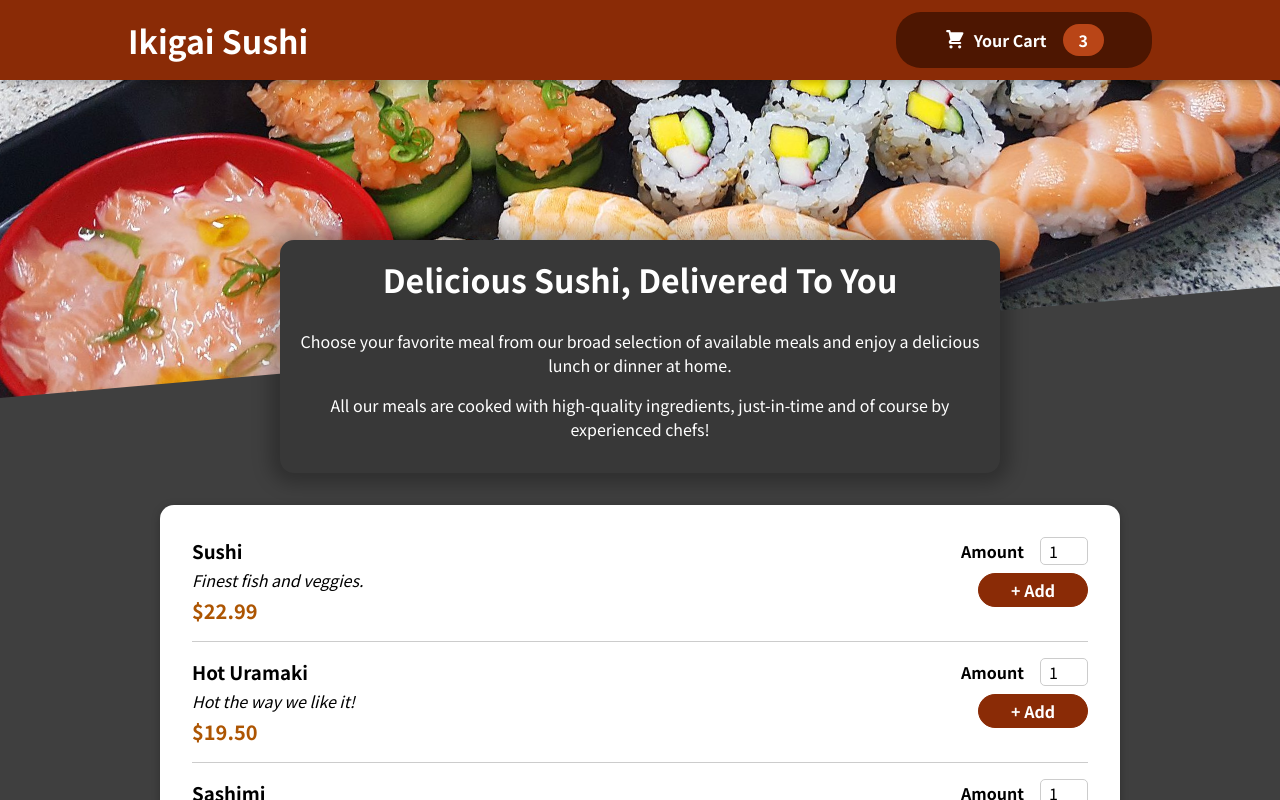
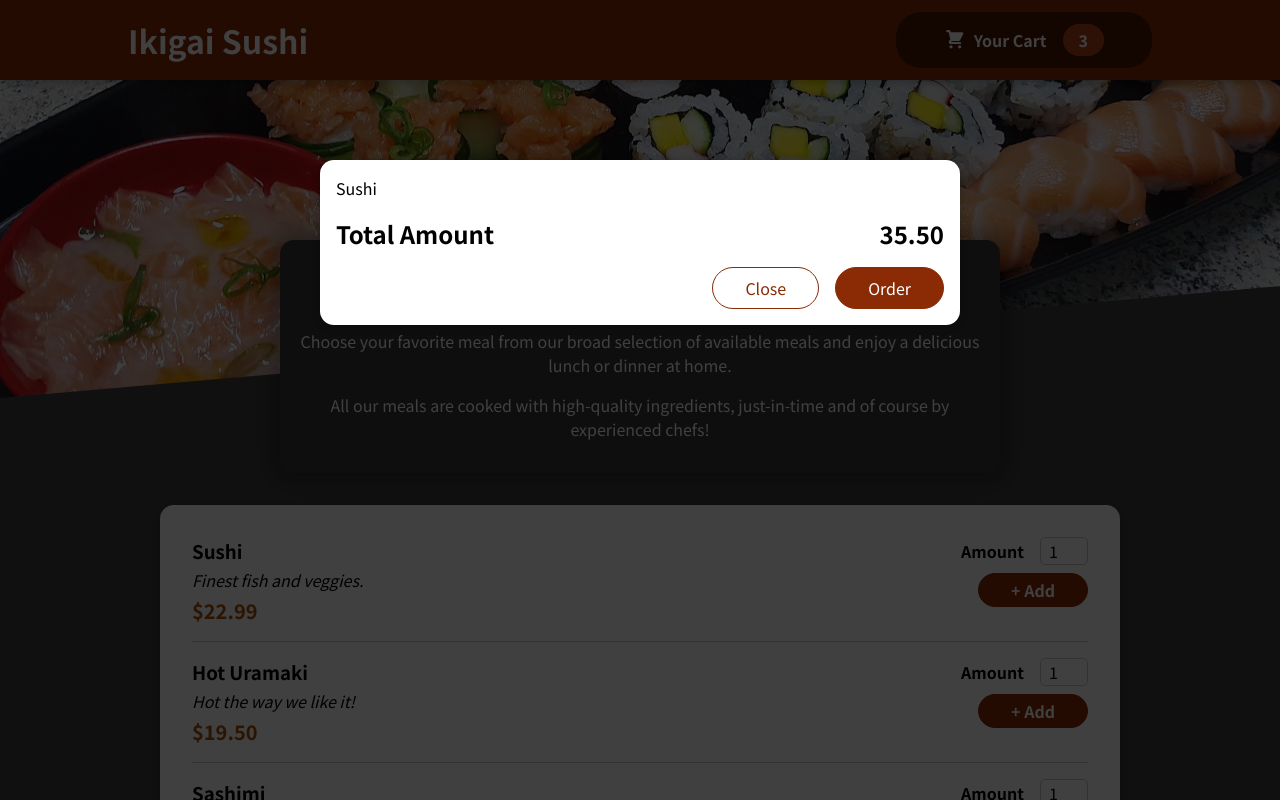
Before and after one commit to luciano-ilha/food-ecomm, a JavaScript app: page / in a window 1280 px wide. Shown: the top 800 px of the page. Built offline with nearby package versions, Linux system fonts and the light colour scheme.

Commit message:
Add cart modal.

```diff
--- a/public/index.html
+++ b/public/index.html
@@ -28,6 +28,7 @@
   </head>
   <body>
     <noscript>You need to enable JavaScript to run this app.</noscript>
+    <div id="overlays"></div>
     <div id="root"></div>
     <!--
       This HTML file is a template.
--- a/src/App.js
+++ b/src/App.js
@@ -1,9 +1,11 @@
+import Cart from "./components/Cart/Cart";
 import Header from "./components/Layout/Header";
 import Prods from "./components/Prods/Prods";
 
 function App() {
   return (
     <>
+      <Cart />
       <Header />
       <main>
         <Prods />
--- a/src/components/Cart/Cart.js
+++ b/src/components/Cart/Cart.js
@@ -1,3 +1,4 @@
+import Modal from '../UI/Modal';
 import classes from './Cart.module.css'
 
 const Cart = props => {
@@ -10,7 +11,7 @@
   );
 
   return (
-    <div>
+    <Modal>
       {cartItems}
       <div className={classes.total}>
         <span>Total Amount</span>
@@ -20,7 +21,7 @@
         <button className={classes['button--alt']}>Close</button>
         <button className={classes.button}>Order</button>
       </div>
-    </div>
+    </Modal>
   );
 };
 
--- /dev/null
+++ b/src/components/UI/Modal.js
@@ -0,0 +1,27 @@
+import ReactDOM from 'react-dom';
+import classes from './Modal.module.css';
+
+const Backdrop = props => {
+  return <div className={classes.backdrop}></div>
+};
+
+const ModalOverlay = props => {
+  return (
+    <div className={classes.modal}>
+      <div className={classes.content}>{props.children}</div>
+    </div>
+  );
+};
+
+const portalElement = document.getElementById('overlays');
+
+const Modal = props => {
+  return (
+    <>
+      {ReactDOM.createPortal(<Backdrop />, portalElement)}
+      {ReactDOM.createPortal(<ModalOverlay>{props.children}</ModalOverlay>, portalElement)}
+    </>
+  );
+};
+
+export default Modal;
--- /dev/null
+++ b/src/components/UI/Modal.module.css
@@ -0,0 +1,40 @@
+.backdrop {
+  position: fixed;
+  top: 0;
+  left: 0;
+  width: 100%;
+  height: 100vh;
+  z-index: 20;
+  background-color: rgba(0, 0, 0, 0.75);
+}
+
+.modal {
+  position: fixed;
+  top: 20vh;
+  left: 5%;
+  width: 90%;
+  background-color: white;
+  padding: 1rem;
+  border-radius: 14px;
+  box-shadow: 0 2px 8px rgba(0, 0, 0, 0.25);
+  z-index: 30;
+  animation: slide-down 300ms ease-out forwards;
+}
+
+@media (min-width: 768px) {
+  .modal {
+    width: 40rem;
+    left: calc(50% - 20rem);
+  }
+}
+
+@keyframes slide-down {
+  from {
+    opacity: 0;
+    transform: translateY(-3rem);
+  }
+  to {
+    opacity: 1;
+    transform: translateY(0);
+  }
+}
```
Also changed, not shown: 1 other file (tests, documents, lock files or other folders).
